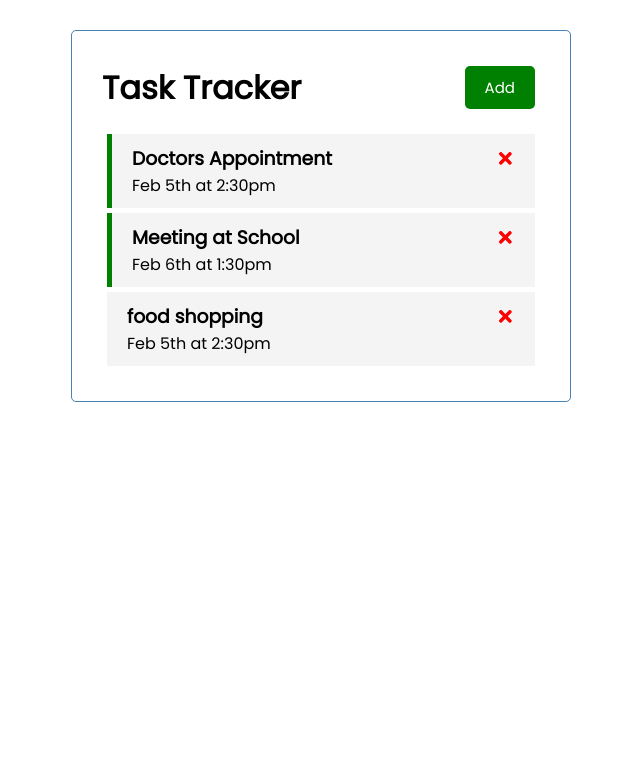
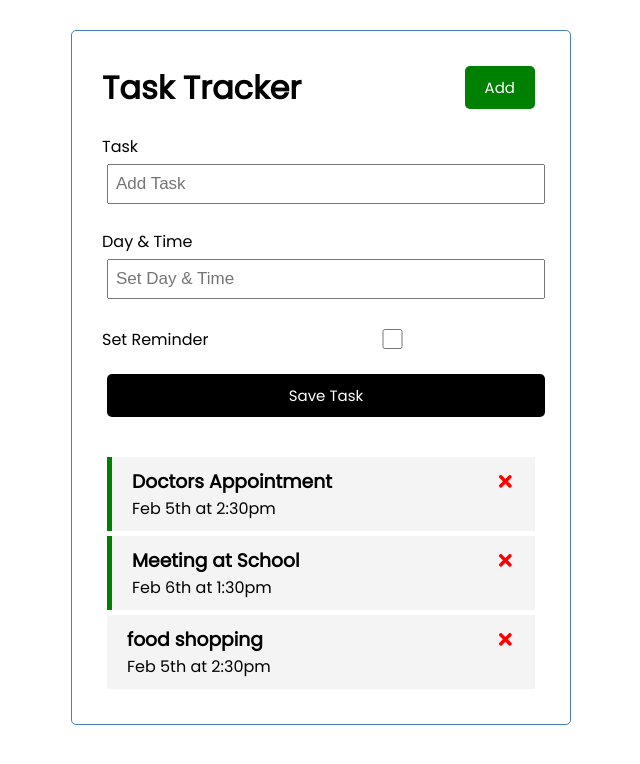
Before and after one commit to XiaoMaShawn/task-tracker-React, a React (Create React App) app: page / in a window 1280 px wide. Shown: the top 764 px of the page, without its empty margins (319-959 px from the left). Built offline with nearby package versions, Linux system fonts and the light colour scheme.

Commit message:
add task form

```diff
--- a/src/App.js
+++ b/src/App.js
@@ -1,4 +1,5 @@
 import { useState } from "react"
+import AddTask from "./components/AddTask";
 import Header from "./components/Header";
 import Tasks from "./components/Tasks";
 
@@ -41,6 +42,7 @@
   return (
     <div className="container">
       <Header />
+      <AddTask />
       {tasks.length > 0 ? <Tasks tasks={tasks} onToggle={toggleReminder} onDelete={deleteTask} /> : 'there is no task'}
     </div>
   );
--- /dev/null
+++ b/src/components/AddTask.js
@@ -0,0 +1,27 @@
+import { useState } from "react";
+
+const AddTask = () => {
+  const [text, setText] = useState('');
+  const [day, setDay] = useState('');
+  const [reminder, setReminder] = useState(false);
+
+  return (
+    <form className="add-form">
+      <div className="form-control">
+        <label>Task</label>
+        <input type="text" placeholder="Add Task" value={text} onChange={(e) => setText(e.target.value)} />
+      </div>
+      <div className="form-control">
+        <label>Day & Time</label>
+        <input type="text" placeholder="Set Day & Time" value={day} onChange={(e) => setDay(e.target.value)} />
+      </div>
+      <div className="form-control form-control-check">
+        <label>Set Reminder</label>
+        <input type="checkbox" value={reminder} onChange={(e) => setReminder(e.currentTarget.checked)} />
+      </div>
+      <input className='btn btn-block' type='submit' value='Save Task' />
+    </form>
+  )
+}
+
+export default AddTask
```
